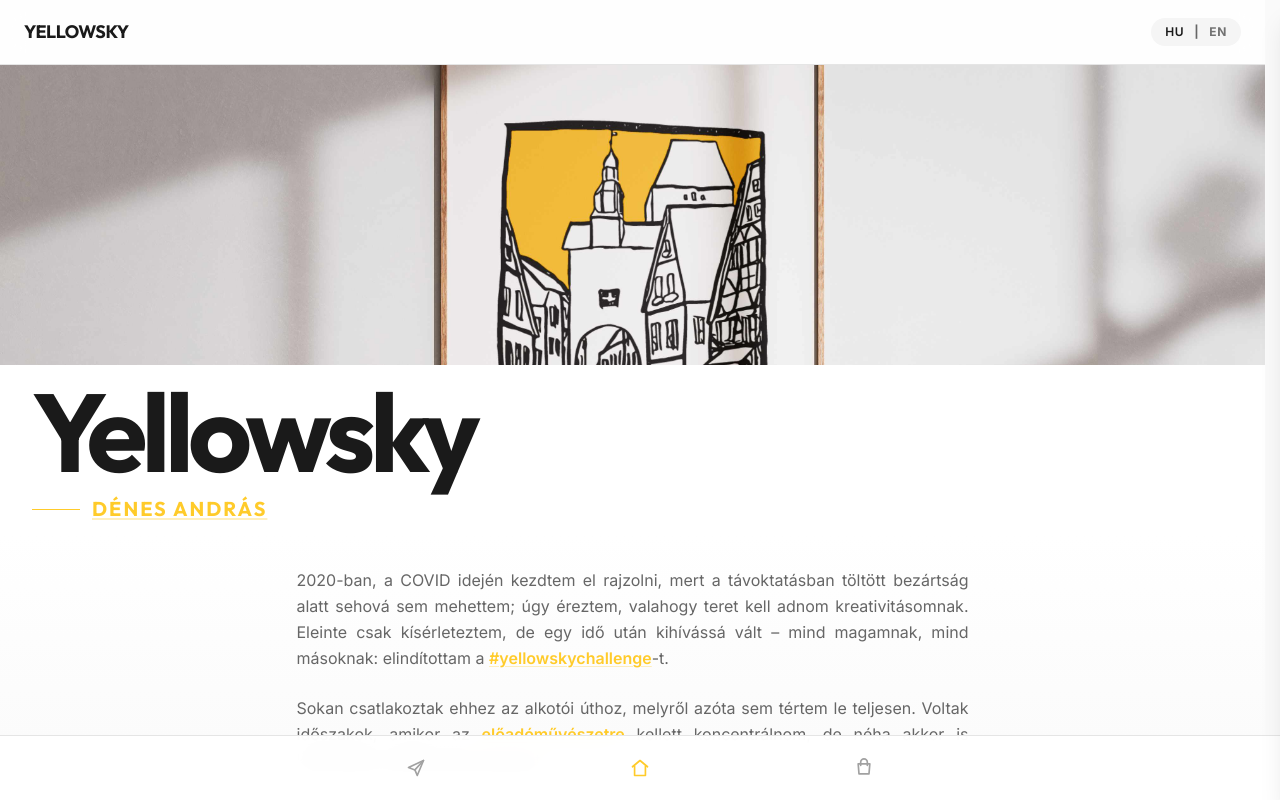
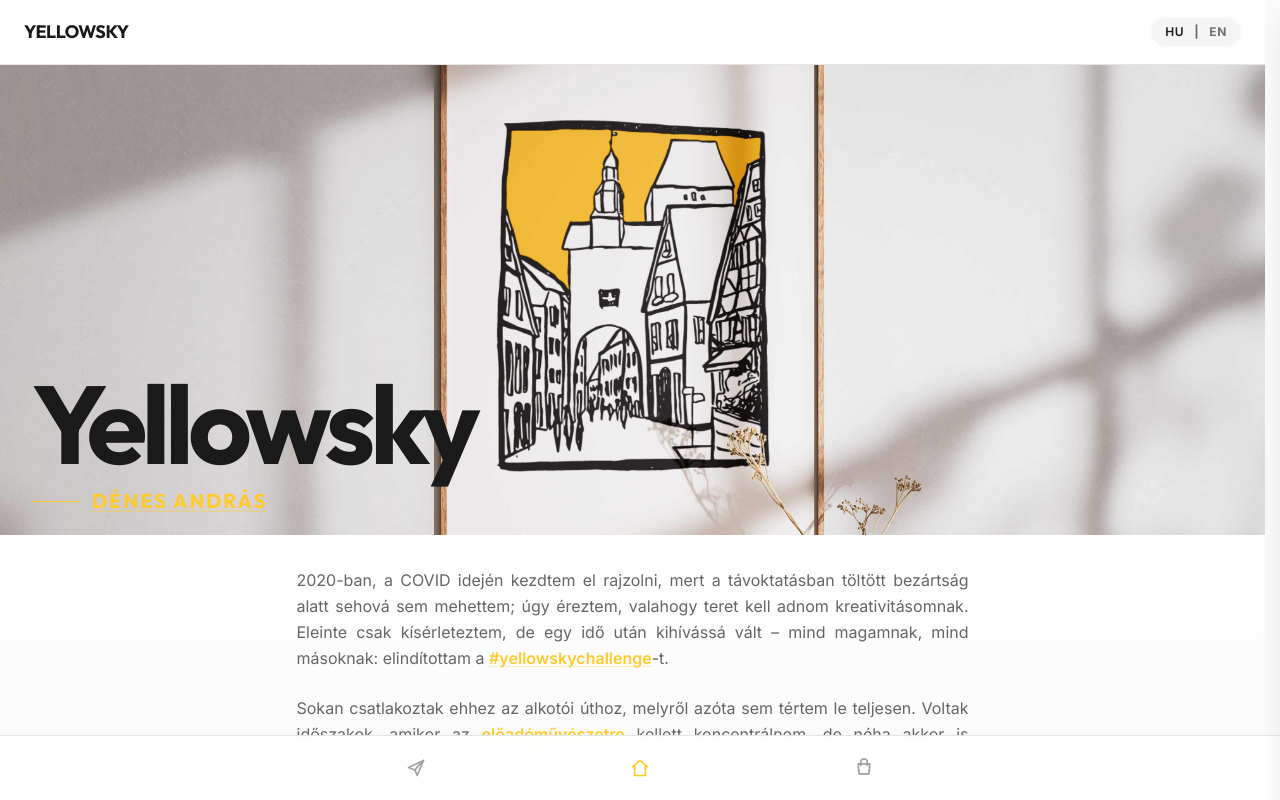
Before and after one commit to denandras/yellowsky, a Next.js app: page / in a window 1280 px wide. Shown: the top 800 px of the page. Built offline with nearby package versions, Linux system fonts and the light colour scheme; no server answers.

Commit message:
fix: hero text on image, 20px higher from bottom

```diff
--- a/components/home-page-client.tsx
+++ b/components/home-page-client.tsx
@@ -245,10 +245,9 @@ export default function HomePageClient({ initialLanguage, communityPosts = [] }:
               )}
             </div>
 
-            {/* Title text at image edge */}
-            <div className="absolute bottom-0 left-0 right-0 pointer-events-none">
-              {/* White background with title and name */}
-              <div className="relative bg-white pt-3 pb-3">
+            {/* Title text at image edge - 20px lower */}
+            <div className="absolute bottom-5 left-0 right-0 pointer-events-none">
+              {/* Title - left aligned on screen edge */}
               <div className="px-6 md:px-8">
                 <h1 className="font-display text-[5.5rem] md:text-[6.9rem] font-bold leading-none tracking-tighter text-left text-text-dark">
                   {labels.title}
@@ -268,7 +267,6 @@ export default function HomePageClient({ initialLanguage, communityPosts = [] }:
                       {labels.subtitle}
                     </p>
                   )}
-                  </div>
                 </div>
               </div>
             </div>
```
Lines whose indentation alone changed are shown as unchanged.
